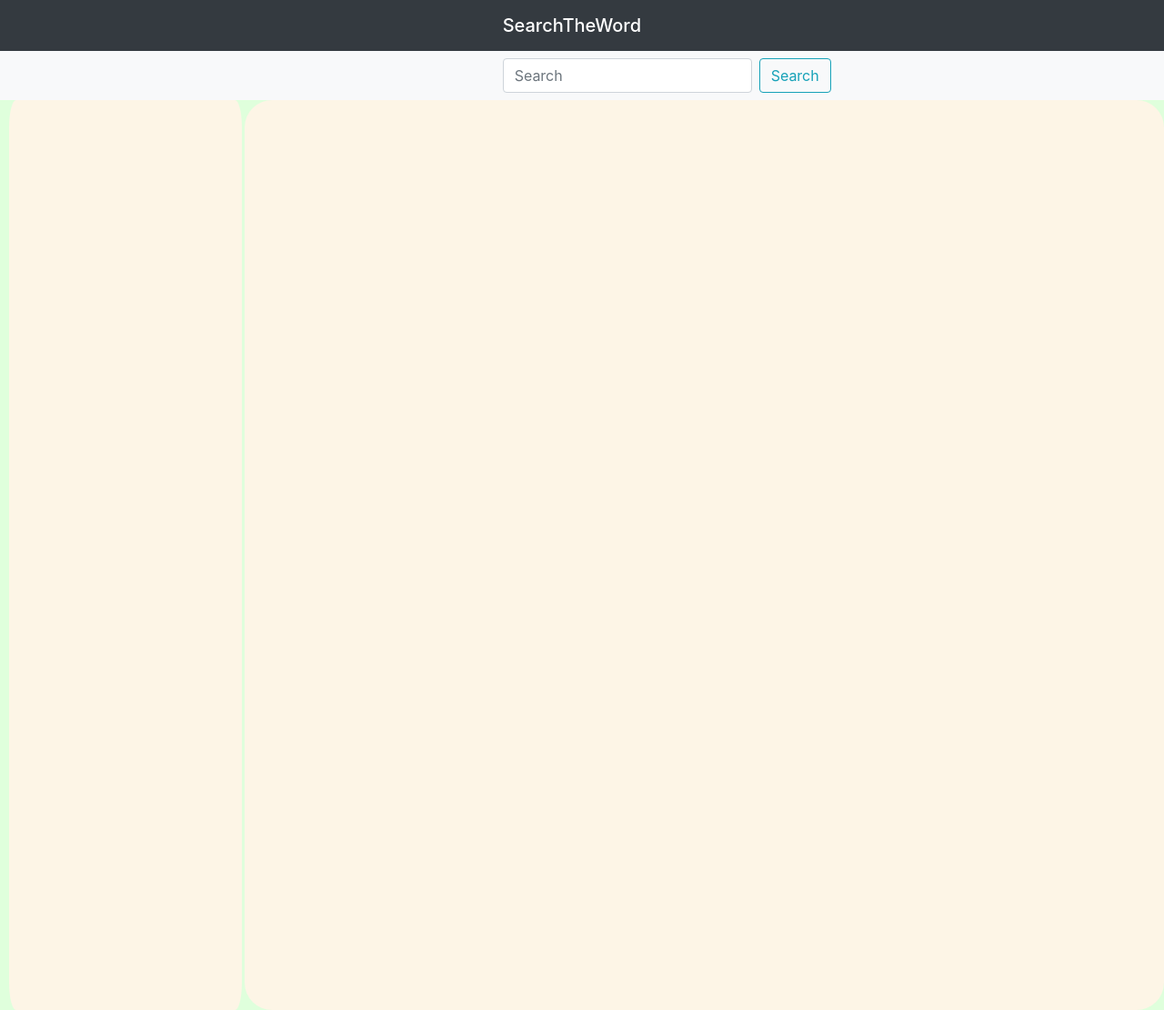
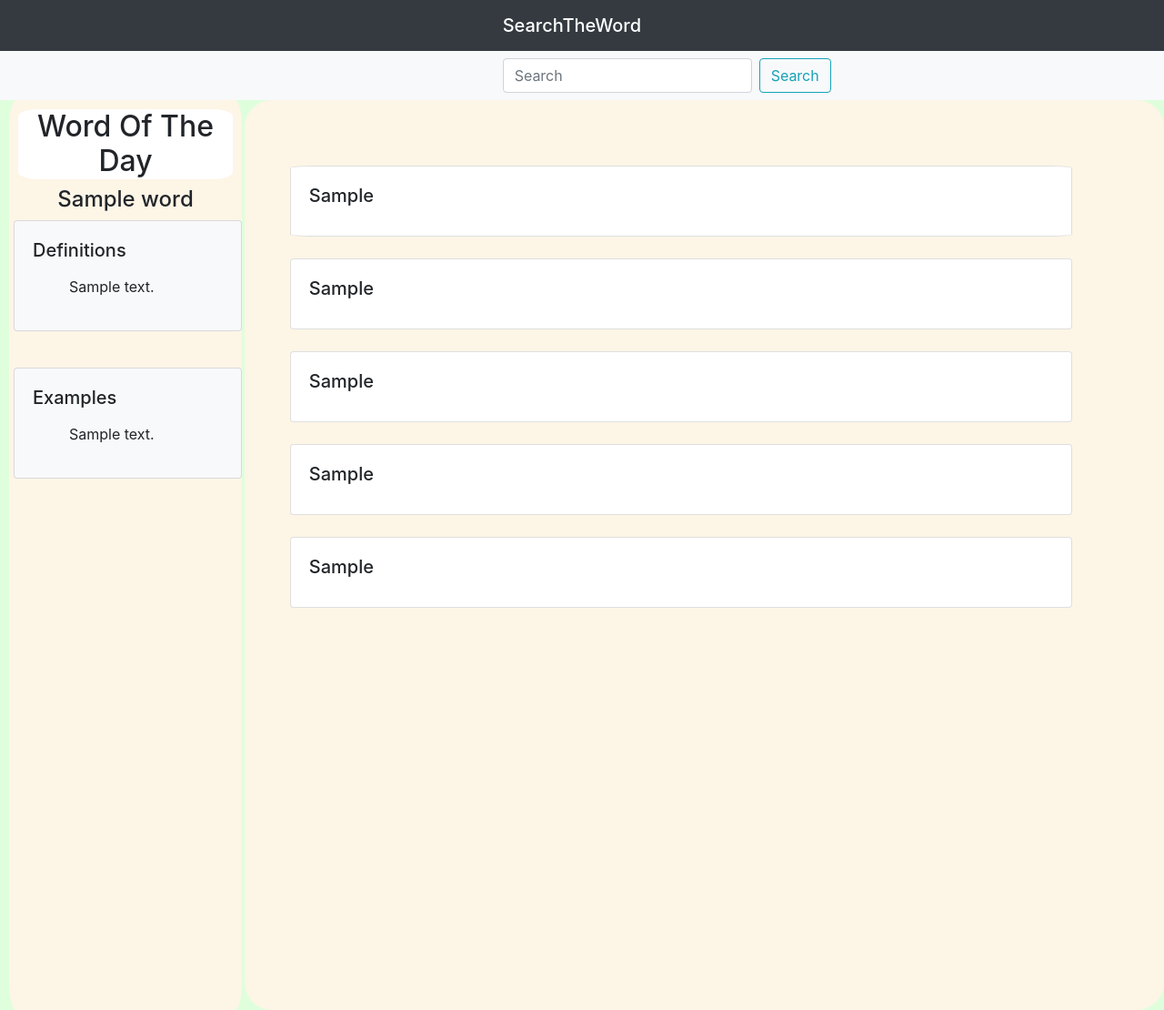
Before and after one commit to aakashdinkar/SearchTheWord, a Django app: template WordDic/templates/WordDic/index.html in a window 1280 px wide. Shown: the whole page at 91% size. Run offline with Django 3.2, Linux system fonts and the light colour scheme; the template is opened without the code that fills it: most values are stand-ins (such as "Sample title", 1, 10 or a date in 2020); some libraries are stand-ins or nearby versions.

Commit message:
Final Update

```diff
--- a/WordDic/templates/WordDic/index.html
+++ b/WordDic/templates/WordDic/index.html
@@ -20,9 +20,80 @@
     </nav>
     <div >
     <!-- <div style="width: 20%; height: 1000px; background-color: blueviolet;margin-left: 10px; border-radius: 3%; "> -->
-    <div style="width: 20%; height: 1000px; background-color: oldlace;margin-left: 10px; border-radius: 3%; float: left;">
+    <div style="width: 20%; height: 1000px; background-color: oldlace;margin-left: 10px; border-radius: 3%; float: left;" >
+        <div card style="text-align: center; background-color: white; margin-left: 10px; border-radius: 10%;margin-right: 10px; margin-top: 10px;">
+            <h2>Word Of The Day</h2>
+        </div>
+        <div style="text-align: center;">
+        <h4>{{word}}</h4>
+        </div>
+        <div class="card bg-light mb-3" style="max-width: 18rem;margin-left: 5px;">
+            <div class="card-body">
+              <h5 class="card-title">Definitions</h5>
+              <p class="card-text">
+                  <ul>
+                      {%for item in data.definitions%}
+                      <p>
+                          {{item.text}}
+                      <p>
+                      {%endfor%}
+                  </ul>
+              </p>
+            </div>
+          </div>
+          <br>
+          <div class="card bg-light mb-3" style="max-width: 18rem;margin-left: 5px;">
+            <div class="card-body">
+              <h5 class="card-title">Examples</h5>
+              <p class="card-text">
+                  <ul>
+                      {%for item in data.examples%}
+                      <p>
+                          {{item.text}}
+                      <p>
+                      {%endfor%}
+                  </ul>
+              </p>
+            </div>
+          </div>
+
     </div>
-    <div style="width: auto; height: 1000px; background-color: oldlace;margin-left: 21%; border-radius: 3%; "></div>
+    <div style="width: auto; height: 1000px; background-color: oldlace;margin-left: 21%; border-radius: 3%; ">
+        <div style="margin-left: 10px; margin-right: 10%;">
+        <ul>
+            <br><br><br>
+            <div class="card" style="border-radius: 3%;">
+                <div class="card-body">
+                  <h5 class="card-title">{{result.0}}</h5>
+                  </div>
+            </div>
+            <br>
+            <div class="card">
+                <div class="card-body">
+                  <h5 class="card-title">{{result.1}}</h5>
+                  </div>
+            </div>
+            <br>
+            <div class="card">
+                <div class="card-body">
+                  <h5 class="card-title">{{result.2}}</h5>
+                  </div>
+            </div>
+            <br>
+            <div class="card">
+                <div class="card-body">
+                  <h5 class="card-title">{{result.3}}</h5>
+                  </div>
+            </div>
+            <br>
+            <div class="card">
+                <div class="card-body">
+                  <h5 class="card-title">{{result.4}}</h5>
+                  </div>
+            </div>
+        </ul>
+    </div>
+    </div>
 </div>
     <script src="https://code.jquery.com/jquery-3.5.1.slim.min.js" integrity="sha384-DfXdz2htPH0lsSSs5nCTpuj/zy4C+OGpamoFVy38MVBnE+IbbVYUew+OrCXaRkfj" crossorigin="anonymous"></script>
     <script src="https://cdn.jsdelivr.net/npm/popper.js@1.16.1/dist/umd/popper.min.js" integrity="sha384-9/reFTGAW83EW2RDu2S0VKaIzap3H66lZH81PoYlFhbGU+6BZp6G7niu735Sk7lN" crossorigin="anonymous"></script>
```
Also changed, not shown: WordDic/templates/WordDic/searched.html (+44 -8 lines), WordDic/views.py (+36 -4 lines).
